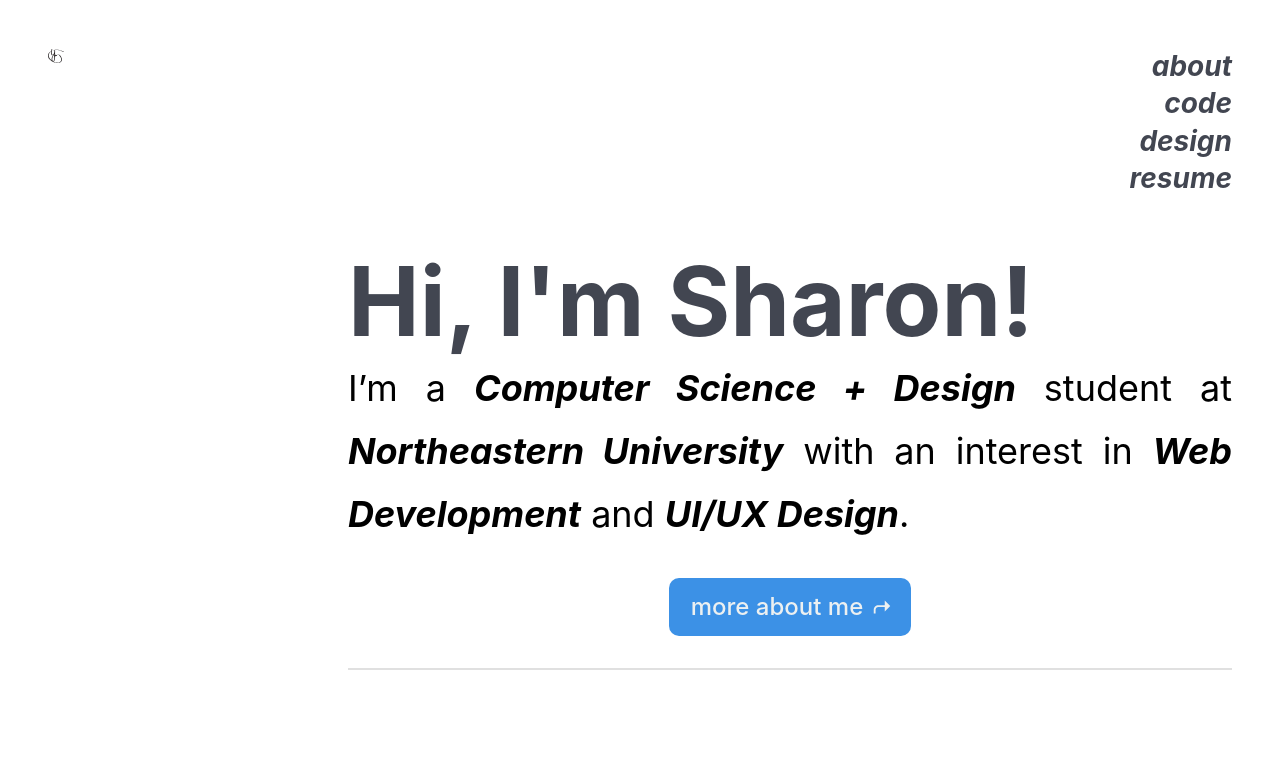
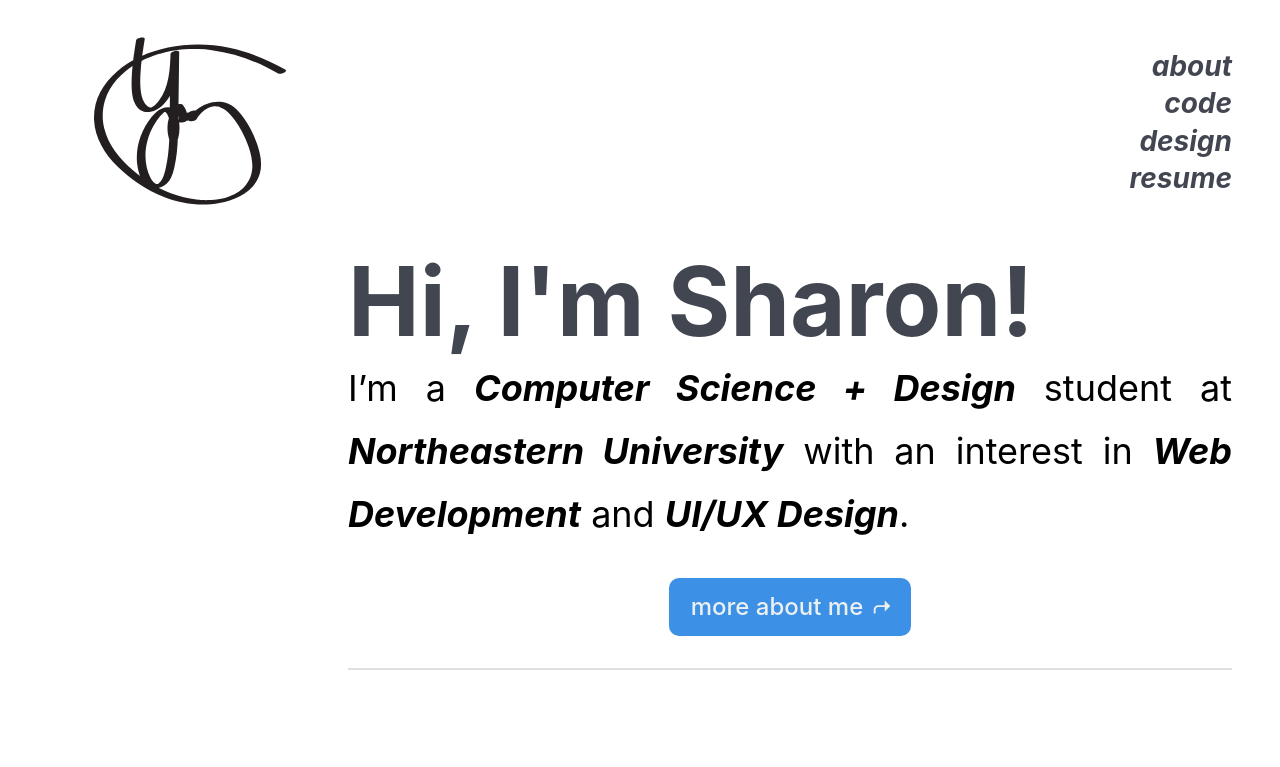
Before and after one commit to sharonyang16/personal-website, a Gatsby site: page / in a window 1280 px wide. Shown: the top 767 px of the page. Built offline with nearby package versions, Linux system fonts and the light colour scheme; Gatsby itself is replaced by a stand-in of ours.

Commit message:
#7 Made logo bigger and centered it

```diff
--- a/src/components/layout/Header.js
+++ b/src/components/layout/Header.js
@@ -26,9 +26,17 @@ export default function Header() {
   return (
     <header>
       <Grid container spacing={2}>
-        <Grid item xs={3}>
+        <Grid
+          item
+          xs={3}
+          sx={{
+            display: 'flex',
+            justifyContent: 'center',
+            alignItems: 'center',
+          }}
+        >
           <Link to='/'>
-            <SvgIcon fontSize='36px'>
+            <SvgIcon sx={{ transform: 'scale(8)' }}>
               <Logo />
             </SvgIcon>
           </Link>
```
